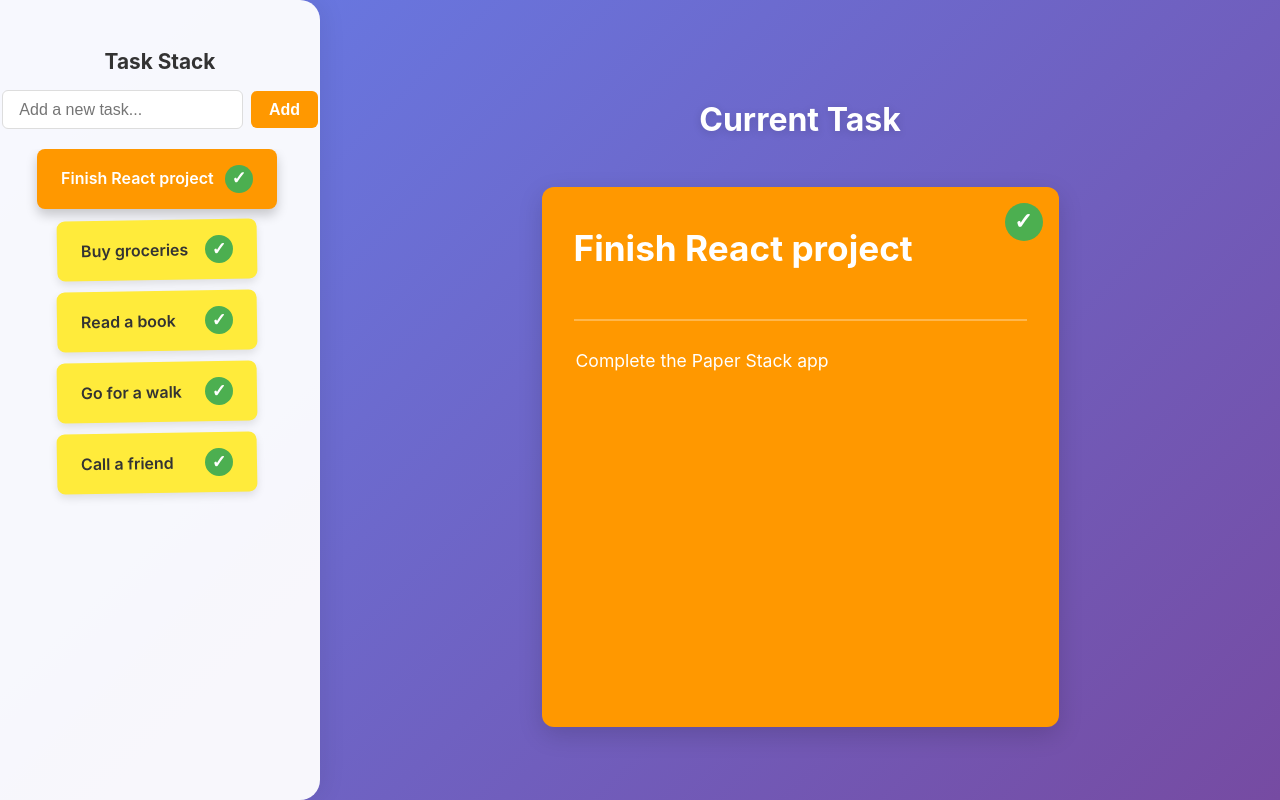
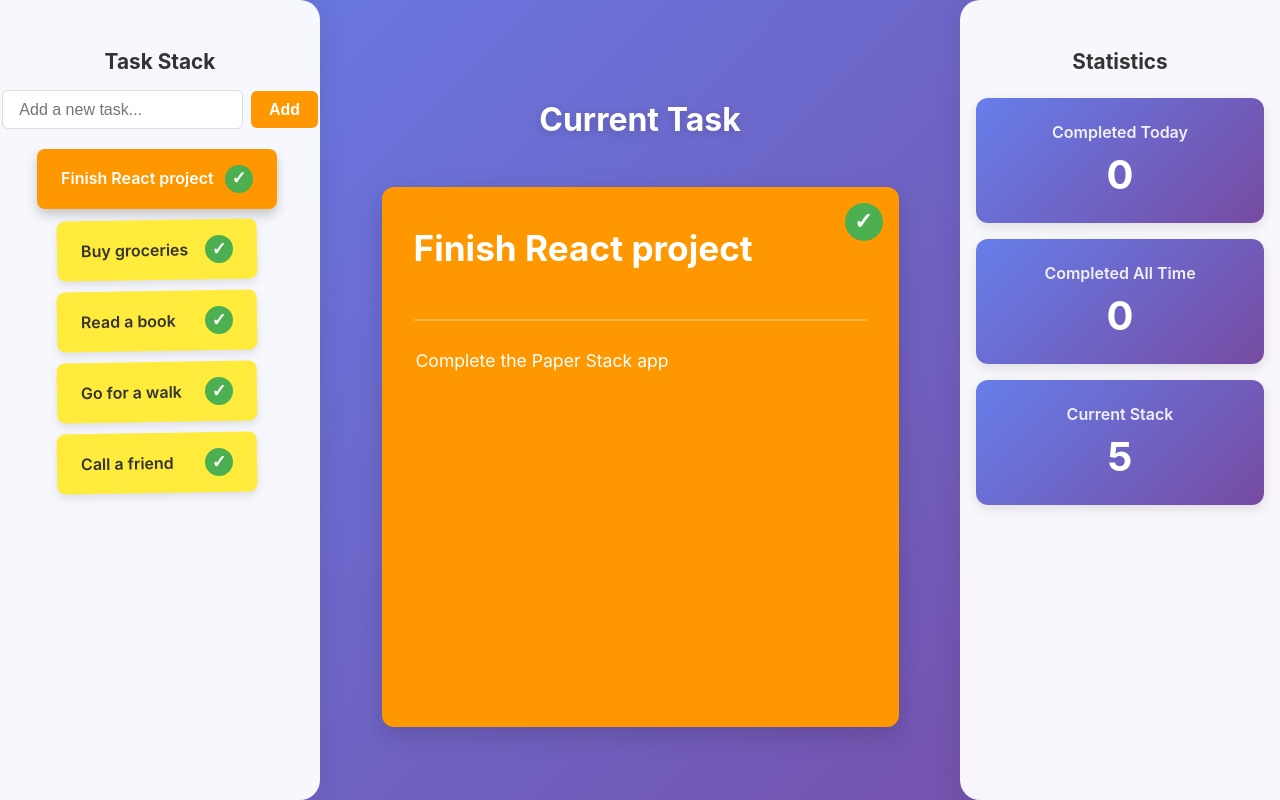
Before and after one commit to JKim171/PaperStackProductivityApp, a React (Create React App) app: page / in a window 1280 px wide. Built offline with nearby package versions, Linux system fonts and the light colour scheme.

Commit message:
statistics tab, centering, and title processing

```diff
--- a/src/App.css
+++ b/src/App.css
@@ -93,6 +93,9 @@
   flex-direction: column;
   align-items: center;
   justify-content: center;
+  text-align: center;
+  position: relative;
+  left: 0px; /* Reset the previous offset since we now have both left and right columns */
 }
 
 .current-task-area h2 {
@@ -345,3 +348,59 @@
   max-width: 200px;
   line-height: 1.3;
 }
+
+.stats-column {
+  width: 320px;
+  height: 800px;
+  background: rgba(255,255,255,0.95);
+  border-top-left-radius: 20px;
+  border-bottom-left-radius: 20px;
+  box-shadow: -4px 0 24px rgba(0,0,0,0.07);
+  padding: 2rem 1rem;
+  display: flex;
+  flex-direction: column;
+  align-items: center;
+}
+
+.stats-column h2 {
+  margin-bottom: 1.5rem;
+  color: #333;
+  font-size: 1.3rem;
+  font-weight: 700;
+}
+
+.stats-container {
+  width: 100%;
+  display: flex;
+  flex-direction: column;
+  gap: 1rem;
+  align-items: center;
+}
+
+.stat-card {
+  background: linear-gradient(135deg, #667eea 0%, #764ba2 100%);
+  color: white;
+  padding: 1.5rem;
+  border-radius: 12px;
+  box-shadow: 0 4px 12px rgba(0, 0, 0, 0.1);
+  width: 100%;
+  text-align: center;
+  transition: transform 0.2s ease;
+}
+
+.stat-card:hover {
+  transform: translateY(-2px);
+}
+
+.stat-card h3 {
+  margin: 0 0 0.5rem 0;
+  font-size: 1rem;
+  font-weight: 600;
+  opacity: 0.9;
+}
+
+.stat-number {
+  font-size: 2.5rem;
+  font-weight: 700;
+  margin: 0;
+}
--- a/src/App.js
+++ b/src/App.js
@@ -2,6 +2,7 @@ import React, { useState, useEffect, useRef } from 'react';
 import './App.css';
 
 const STORAGE_KEY = 'paperstack_tasks';
+const COMPLETED_STORAGE_KEY = 'paperstack_completed_tasks';
 const initialTasks = [
   { title: 'Finish React project', notes: 'Complete the Paper Stack app' },
   { title: 'Buy groceries', notes: 'Milk, bread, eggs' },
@@ -16,6 +17,10 @@ function App() {
     const stored = localStorage.getItem(STORAGE_KEY);
     return stored ? JSON.parse(stored) : initialTasks;
   });
+  const [completedTasks, setCompletedTasks] = useState(() => {
+    const stored = localStorage.getItem(COMPLETED_STORAGE_KEY);
+    return stored ? JSON.parse(stored) : [];
+  });
   const [draggedIndex, setDraggedIndex] = useState(null);
   const [newTask, setNewTask] = useState('');
   const [isOverflowing, setIsOverflowing] = useState(false);
@@ -27,6 +32,11 @@ function App() {
   useEffect(() => {
     localStorage.setItem(STORAGE_KEY, JSON.stringify(tasks));
   }, [tasks]);
+
+  // Save completed tasks to localStorage whenever they change
+  useEffect(() => {
+    localStorage.setItem(COMPLETED_STORAGE_KEY, JSON.stringify(completedTasks));
+  }, [completedTasks]);
 
   // Check if stack list is overflowing
   useEffect(() => {
@@ -86,6 +96,20 @@ function App() {
     return () => clearTimeout(timeoutId);
   }, [tasks]);
 
+  // Calculate statistics
+  const getStatistics = () => {
+    const now = new Date();
+    const oneDayAgo = new Date(now.getTime() - 24 * 60 * 60 * 1000);
+
+    const completedToday = completedTasks.filter(task =>
+      new Date(task.completedAt) >= oneDayAgo
+    ).length;
+
+    const completedAllTime = completedTasks.length;
+
+    return { completedToday, completedAllTime };
+  };
+
   // Drag and drop handlers
   const handleDragStart = (index) => {
     setDraggedIndex(index);
@@ -112,8 +136,14 @@ function App() {
     setNewTask('');
   };
 
-  // Mark task as done (remove from stack)
+  // Mark task as done (remove from stack and add to completed)
   const handleMarkDone = (index) => {
+    const completedTask = {
+      ...tasks[index],
+      completedAt: new Date().toISOString()
+    };
+    setCompletedTasks([completedTask, ...completedTasks]);
+
     const updatedTasks = [...tasks];
     updatedTasks.splice(index, 1);
     setTasks(updatedTasks);
@@ -136,6 +166,8 @@ function App() {
       setTasks(updatedTasks);
     }
   };
+
+  const stats = getStatistics();
 
   return (
     <div className="App layout">
@@ -218,6 +250,23 @@ function App() {
           <div className="no-task">No tasks in the stack!</div>
         )}
       </main>
+      <aside className="stats-column">
+        <h2>Statistics</h2>
+        <div className="stats-container">
+          <div className="stat-card">
+            <h3>Completed Today</h3>
+            <div className="stat-number">{stats.completedToday}</div>
+          </div>
+          <div className="stat-card">
+            <h3>Completed All Time</h3>
+            <div className="stat-number">{stats.completedAllTime}</div>
+          </div>
+          <div className="stat-card">
+            <h3>Current Stack</h3>
+            <div className="stat-number">{tasks.length}</div>
+          </div>
+        </div>
+      </aside>
     </div>
   );
 }
```
